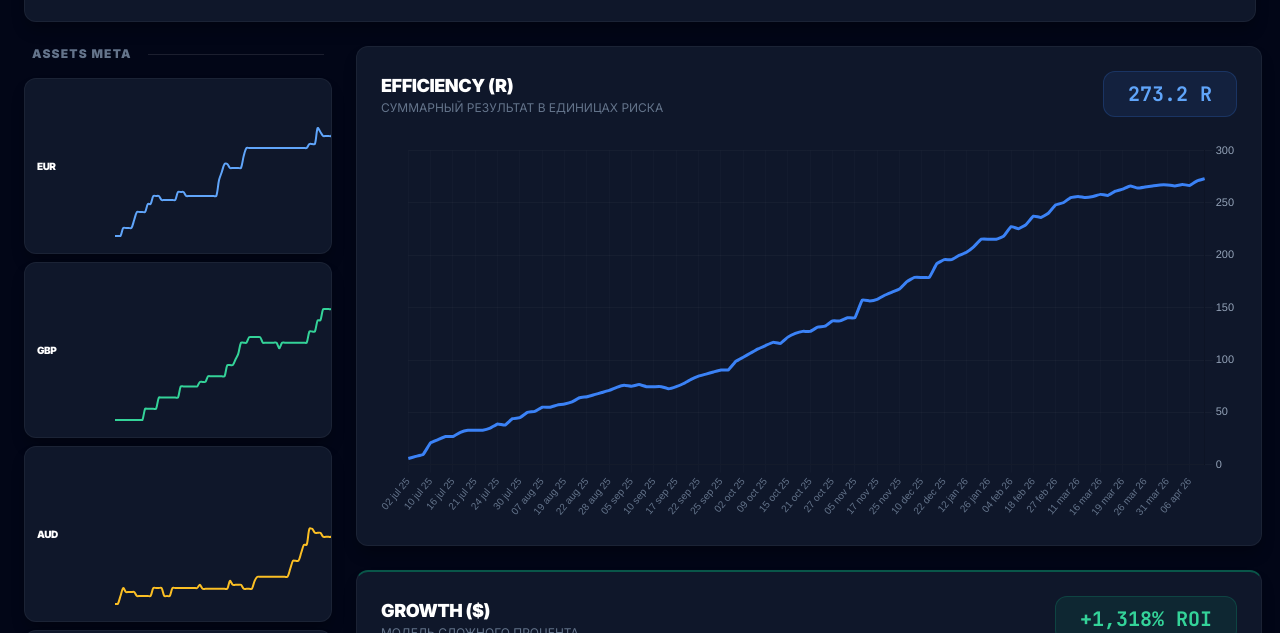
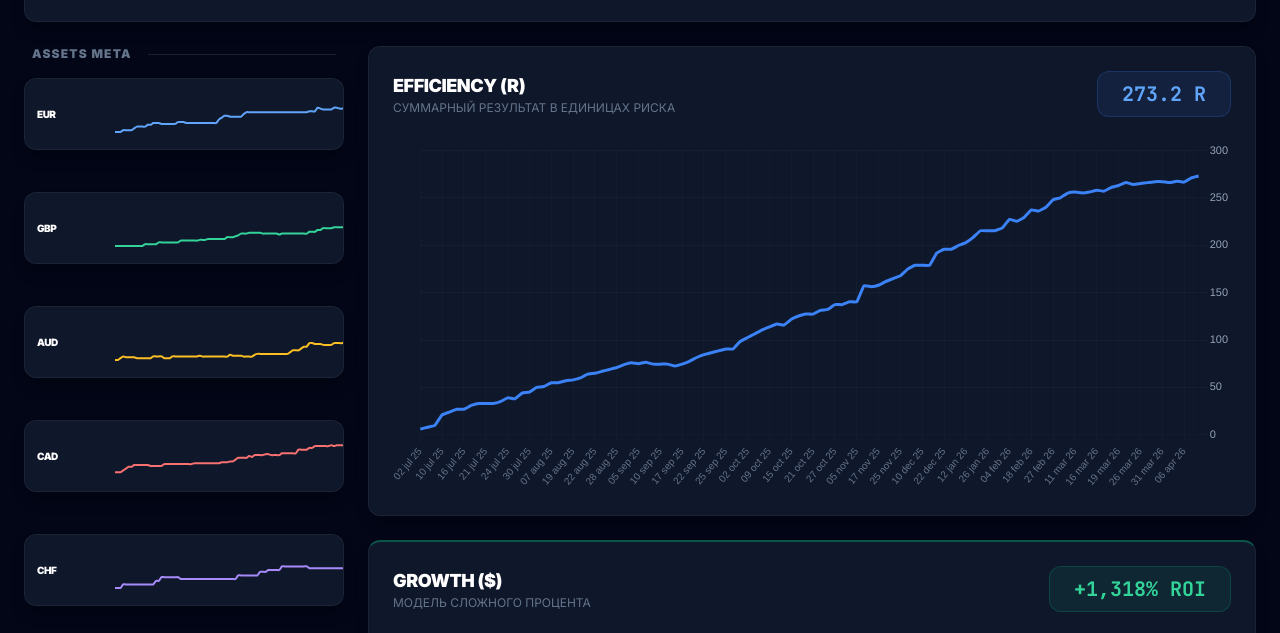
Before and after one commit to m3914903-bit/Stata-Test, a plain HTML site: page index.html in a window 1280 px wide. Shown: the part 128-761 px from the top of the page. Drawn offline with nearby package versions, Linux system fonts and the light colour scheme.

Commit message:
Update index.html

```diff
--- a/index.html
+++ b/index.html
@@ -53,26 +53,29 @@
 
         .chart-section { padding: 24px; width: 100%; }
 
-        /* Кастомная сетка для выравнивания краев */
         @media (min-width: 1024px) {
             .main-layout {
-                display: flex;
-                align-items: stretch; /* Растягивает лево и право до одной высоты */
+                display: grid;
+                grid-template-columns: 320px 1fr; /* Фиксированная ширина левой колонки */
                 gap: 24px;
+                align-items: start; /* Не дает колонкам растягиваться принудительно */
             }
+
             .sidebar {
-                width: 25%; /* Левая панель шире */
+                position: sticky;
+                top: 24px;
                 display: flex;
                 flex-direction: column;
+                /* Высота сайдбара будет равна высоте контентной части */
+                height: 100%;
             }
-            .content-area {
-                width: 75%;
-            }
+
             #individual-charts {
-                display: flex;
-                flex-direction: column;
-                justify-content: space-between; /* Распределяет карточки по всей высоте */
-                height: 100%;
+                display: grid;
+                grid-template-columns: 1fr;
+                gap: 12px;
+                /* Это заставит карточки заполнять пространство, но не вылезать */
+                flex-grow: 1;
             }
         }
     </style>
@@ -118,14 +121,12 @@
     </header>
 
     <div class="main-layout w-full">
-
-        <aside class="sidebar space-y-4">
-            <h2 class="text-xs font-black text-slate-500 uppercase tracking-widest px-2 flex justify-between items-center">
+        <aside class="sidebar">
+            <h2 class="text-xs font-black text-slate-500 uppercase tracking-widest px-2 flex justify-between items-center mb-4">
                 <span>Assets Meta</span>
                 <span class="h-[1px] flex-grow ml-4 bg-white/10"></span>
             </h2>
-            <div id="individual-charts" class="grid grid-cols-1 sm:grid-cols-2 lg:grid-cols-1 gap-2 flex-grow">
-                </div>
+            <div id="individual-charts"></div>
         </aside>
 
         <main class="content-area space-y-6">
@@ -137,7 +138,7 @@
                     </div>
                     <div id="rTotal" class="pnl-numbers text-blue-400 font-bold text-xl bg-blue-500/10 px-6 py-2 rounded-xl border border-blue-500/20">0 R</div>
                 </div>
-                <div class="h-[380px] w-full"><canvas id="simpleChart"></canvas></div>
+                <div class="h-[350px] w-full"><canvas id="simpleChart"></canvas></div>
             </section>
 
             <section class="glass-card chart-section border-t-2 border-t-emerald-600/50">
@@ -148,7 +149,7 @@
                     </div>
                     <div id="roiPct" class="pnl-numbers text-emerald-400 font-bold text-xl bg-emerald-500/10 px-6 py-2 rounded-xl border border-emerald-500/20">+0% ROI</div>
                 </div>
-                <div class="h-[380px] w-full"><canvas id="compoundChart"></canvas></div>
+                <div class="h-[350px] w-full"><canvas id="compoundChart"></canvas></div>
             </section>
 
             <section class="glass-card chart-section border-t-2 border-t-slate-700">
@@ -156,7 +157,7 @@
                     <h3 class="text-lg font-black text-white uppercase tracking-tight">Monthly Profitability</h3>
                     <p class="text-xs text-slate-500 uppercase">Доходность в % по месяцам</p>
                 </div>
-                <div class="h-[300px] w-full"><canvas id="monthlyChart"></canvas></div>
+                <div class="h-[280px] w-full"><canvas id="monthlyChart"></canvas></div>
             </section>
         </main>
     </div>
@@ -242,9 +243,9 @@
             const side = document.getElementById('individual-charts');
             Object.keys(data).forEach((k, i) => {
                 const card = document.createElement('div');
-                // Карточки теперь имеют flex-grow для равномерного заполнения высоты
-                card.className = 'glass-card p-3 flex-grow flex items-center gap-4 hover:border-white/20 transition-colors cursor-default overflow-hidden';
-                card.innerHTML = `<div class="flex flex-col min-w-[60px]"><span class="text-[10px] text-white font-black uppercase tracking-tighter">${k}</span></div><div class="flex-grow h-full relative min-h-[40px]"><canvas id="s-${k}"></canvas></div>`;
+                card.className = 'glass-card p-3 flex items-center gap-4 hover:border-white/20 transition-colors cursor-default';
+                card.style.height = '72px'; // Фиксированная высота карточки
+                card.innerHTML = `<div class="flex flex-col min-w-[60px]"><span class="text-[10px] text-white font-black uppercase tracking-tighter">${k}</span></div><div class="flex-grow h-full relative"><canvas id="s-${k}"></canvas></div>`;
                 side.appendChild(card);
                 let s = 0;
                 new Chart(document.getElementById(`s-${k}`), {
```
